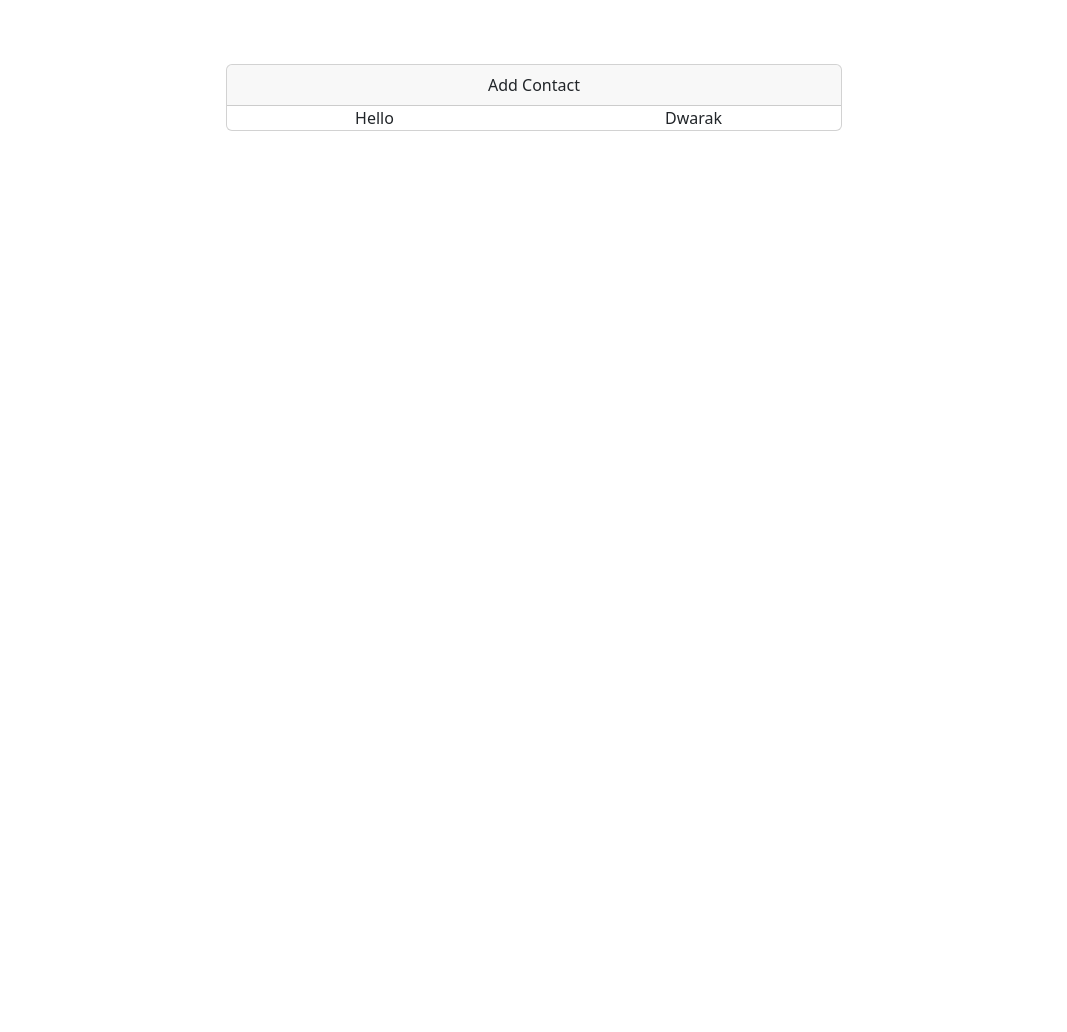
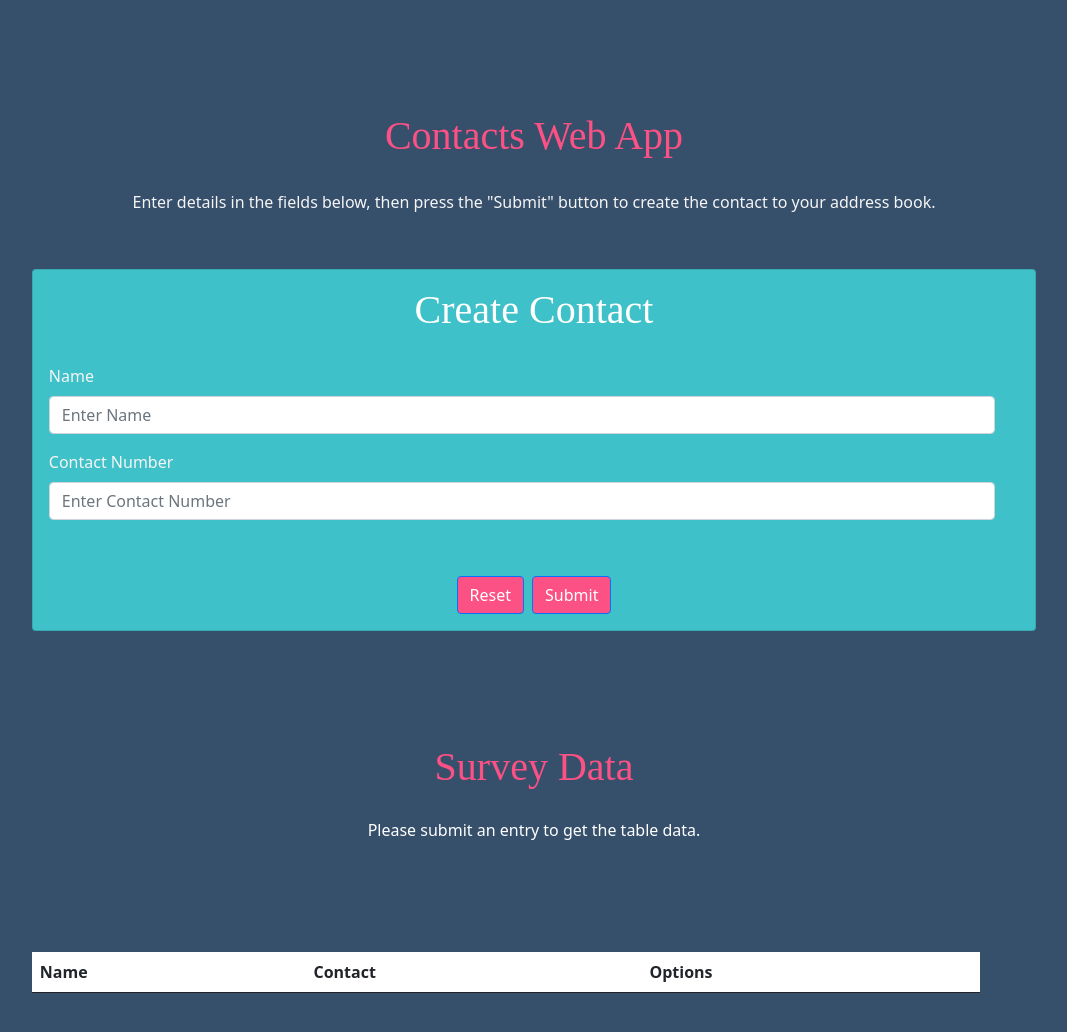
Before and after one commit to DwarakanathAkkala/ContactsWebApp, a plain HTML site: page index.html in a window 1280 px wide. Shown: the whole page, without its empty margins (106-1173 px from the left). Before the commit the page ends 800 px from the top, so only its background shows below. Drawn offline with nearby package versions, Linux system fonts and the light colour scheme; a web font is replaced by a local one.

Commit message:
Contact Form
Add, Delete Operations

```diff
--- a/index.html
+++ b/index.html
@@ -2,28 +2,21 @@
 <html lang="en">
 <head>
     <meta charset="UTF-8">
+    <meta http-equiv="X-UA-Compatible" content="IE=edge">
     <meta name="viewport" content="width=device-width, initial-scale=1.0">
-    <title>Contacts</title>
-    <link href="https://cdn.jsdelivr.net/npm/bootstrap@5.3.2/dist/css/bootstrap.min.css" rel="stylesheet" integrity="sha384-T3c6CoIi6uLrA9TneNEoa7RxnatzjcDSCmG1MXxSR1GAsXEV/Dwwykc2MPK8M2HN" crossorigin="anonymous">
-    <link href="index.css" rel="stylesheet">
+    <title>Food Choice Form</title>
+    <link rel="icon" href="form-icon copy.png">
+    <link href="https://cdn.jsdelivr.net/npm/bootstrap@5.0.2/dist/css/bootstrap.min.css" rel="stylesheet" integrity="sha384-EVSTQN3/azprG1Anm3QDgpJLIm9Nao0Yz1ztcQTwFspd3yD65VohhpuuCOmLASjC" crossorigin="anonymous">
+    <link href="style.css" rel="stylesheet">
+
+    <!--Google Fonts-->
+    <link rel="preconnect" href="https://fonts.googleapis.com">
+    <link rel="preconnect" href="https://fonts.gstatic.com" crossorigin>
+    <link href="https://fonts.googleapis.com/css2?family=Fascinate&display=swap" rel="stylesheet">
+    <link rel="stylesheet" href="https://cdnjs.cloudflare.com/ajax/libs/font-awesome/4.7.0/css/font-awesome.min.css">
 </head>
 <body>
-    <main>
-        <div class="container justify-content-md-center col-6 text-center">
-            <div class="card">
-                <div class="card-header">Add Contact</div>
-                <form action="" class="row ">
-                    <div class="col">
-                        Hello
-                    </div>
-
-                    <div class="col">
-                        Dwarak
-                    </div>
-                </form>
-            </div>
-        </div>
-    </main>
-    <script src="https://cdn.jsdelivr.net/npm/bootstrap@5.3.2/dist/js/bootstrap.bundle.min.js" integrity="sha384-C6RzsynM9kWDrMNeT87bh95OGNyZPhcTNXj1NW7RuBCsyN/o0jlpcV8Qyq46cDfL" crossorigin="anonymous"></script>
+    <script src="script.js"></script>
+    <script src="https://cdn.jsdelivr.net/npm/bootstrap@5.0.2/dist/js/bootstrap.bundle.min.js" integrity="sha384-MrcW6ZMFYlzcLA8Nl+NtUVF0sA7MsXsP1UyJoMp4YLEuNSfAP+JcXn/tWtIaxVXM" crossorigin="anonymous"></script>
 </body>
 </html>
--- /dev/null
+++ b/script.js
@@ -0,0 +1,202 @@
+var container = document.createElement("div");
+container.setAttribute("class", "container");
+container.innerHTML = `
+    <h1 id="title" class="text-center">Contacts Web App</h1>
+    <p id="description" class="text-center">Enter details in the fields below, then press the "Submit" button to create the contact to your address book.</p>
+
+    <div class="card">
+        <div class="card-body">
+            <form id="form" class="mb-4 row" novalidate>
+                <h1 class="form-header">Create Contact</h1>
+                <div class="mb-3 row">
+                    <div class="col-md-12 form-group">
+                        <label for="name" class="mb-2">Name</label>
+                        <input id="name" class="form-control" name="name" type="text" required placeholder="Enter Name" required>
+                        <div class="invalid-feedback">Please Enter Valid Name</div>
+                    </div>
+
+
+                </div>
+
+                <div class="mb-3 row">
+                    <div class="col-md-12 form-group">
+                        <label for="number" class="mb-2 form-check-label">Contact Number</label>
+                        <input id="number" class="form-control" name="number" type="number" placeholder="Enter Contact Number" required>
+                        <div class="invalid-feedback">Please Enter Valid Contact Number</div>
+                    </div>
+                </div>
+
+                </div>
+
+                <div class="d-grid gap-2 mb-3 d-md-flex justify-content-md-center">
+                    <button class="btn btn-primary" id="resetBtn" type="reset" onclick=reset()>Reset</button>
+                    <button class="btn btn-primary" id="submit" type="button" onclick=formSubmit(event)>Submit</button>
+                </div>
+
+            </form>
+        </div>
+    </div>
+
+    <h1>Survey Data</h1>
+    <h6 id="tableDescription">Please submit an entry to get the table data.</h6>
+    <div class="table-responsive-lg" id="tableContainer">
+        <table class="table table-hover">
+            <thead>
+                <tr>
+                    <th>Name</th>
+                    <th>Contact</th>
+                    <th>Options</th>
+                </tr>
+            </thead>
+            <tbody id="surveyEntries">
+
+            </tbody>
+        </table>
+    </div>
+
+    <!--Invalid Toast-->
+    <div class="toast-container position-fixed top-50 end-0" style="z-index: 11">
+      <div id="invalidToast" class="toast hide" role="alert" aria-live="assertive" aria-atomic="true">
+        <div class="toast-header">
+          <strong class="me-auto">Oops :-(</strong>
+          <button type="button" class="btn-close" data-bs-dismiss="toast" aria-label="Close"></button>
+        </div>
+        <div class="toast-body bg-danger text-white">
+          Please fill the required fields.
+        </div>
+      </div>
+    </div>
+
+
+    <!--Valid Toast-->
+    <div class="toast-container position-fixed top-50 end-0" style="z-index: 11">
+      <div id="validToast" class="toast hide" role="alert" aria-live="assertive" aria-atomic="true">
+        <div class="toast-header">
+          <strong class="me-auto">Hurray :-)</strong>
+          <button type="button" class="btn-close" data-bs-dismiss="toast" aria-label="Close"></button>
+        </div>
+        <div class="toast-body bg-success text-white">
+          Your opinion is recorded successfully.
+        </div>
+      </div>
+    </div>
+
+    <!--Delete Alert Toast-->
+    <div class="toast-container position-fixed top-50 start-50 translate-middle" style="z-index: 11">
+      <div id="deleteToast" class="toast hide" role="alert" aria-live="assertive" aria-atomic="true">
+        <div class="toast-header">
+          <strong class="me-auto">This will delete your valuable contact :-)</strong>
+          <button type="button" class="btn-close" data-bs-dismiss="toast" aria-label="Close"></button>
+        </div>
+        <div class="d-grid gap-2 mb-3 d-md-flex mt-2 justify-content-md-center">
+            <button class="btn btn-warning" id="deleteBtn" type="reset" onclick=deleteContact(number) data-bs-dismiss="toast">Delete</button>
+            <button type="btn btn-primary" class="btn btn-secondary btn-sm" data-bs-dismiss="toast">Close</button>
+        </div>
+      </div>
+    </div>
+`;
+
+
+// Add Created DOM to HTML
+document.body.append(container);
+
+var surveyEntries = document.getElementById("surveyEntries");
+
+window.onload = (event) => {
+    document.getElementById("tableContainer").style.display = "block";
+    getData();
+};
+
+// Target Form Element
+const contactForm = document.getElementById("form");
+
+function formSubmit() {
+
+
+    // Activate Bootstrap Validations
+    contactForm.classList.add("was-validated");
+
+    // Create Bootstrap Toast Trigger
+    var invalidElement = document.getElementById("invalidToast");
+    var invalidToast = new bootstrap.Toast(invalidElement, {
+        delay: 3000
+    });
+
+    // Get Survey Form Input Data
+    const formData = new FormData(contactForm);
+    const formDataObj = Object.fromEntries(formData.entries());
+
+    // Check for invalid form Values
+    if (!contactForm.checkValidity()) {
+        document.getElementById("checkboxOptions").style.display = "none";
+        invalidToast.show(); // Activate Invalid Toast (Error Message)
+        return;
+    }
+
+    // Success Scenario
+    else {
+        document.getElementById("tableContainer").style.display = "block";
+
+        addData(formDataObj); // Add Form data to Table
+        var validElement = document.getElementById("validToast");
+        var validToast = new bootstrap.Toast(validElement, {
+            delay: 3000
+        });
+        validToast.show(); // Activate Valid Toast (Success Message)
+        contactForm.reset(); // Reset Form
+        contactForm.classList.remove("was-validated"); // Remove Bootstrap Validation CSS
+        document.getElementById("tableContainer").scrollIntoView(); // Move to Table
+    }
+};
+
+
+// Function for adding Contact Form Data to Table
+const addData = ((dataObj) => {
+    console.log(dataObj);
+    window.localStorage.setItem(dataObj.name, dataObj.number);
+    getData();
+});
+
+// Function to get data from Local Storage
+const getData = () => {
+    for (let i = 0; i < localStorage.length; i++) {
+        let number = localStorage.key(i);
+        let name = localStorage.getItem(number);
+        surveyEntries.innerHTML += `
+        <tr>
+            <td>${name}</td>
+            <td>${number}</td>
+            <td><button class="btn" id="editBtn" onClick="editContact()"><i class="fa fa-pencil-square" aria-hidden="true"></i></button> &nbsp; &nbsp;
+            <button class="btn" id="deleteBtn" onClick="deleteContactAlert('${number}')"><i class="fa fa-trash" aria-hidden="true"></i></button></td>
+        </tr>`;
+    }
+}
+
+
+function editContact() {
+    console.log("Edit Function");
+}
+
+var numberToBeDeleted;
+
+function deleteContactAlert(value) {
+    console.log('Value', value);
+    var deleteElement = document.getElementById("deleteToast");
+    var deleteToast = new bootstrap.Toast(deleteElement, {
+        delay: 10000
+    });
+    deleteToast.show();
+
+    numberToBeDeleted = value;
+}
+
+
+function deleteContact() {
+    window.localStorage.removeItem(numberToBeDeleted);
+    //getData();
+    location.reload();
+}
+
+function reset() {
+    contactForm.reset();
+}
--- /dev/null
+++ b/style.css
@@ -0,0 +1,96 @@
+
+
+/* Backgrounds */
+body {
+    background-color: #364F6B;
+}
+
+.card {
+    margin: 5%;
+    background-color: #3FC1C9;
+}
+
+p, label {
+    color: #F5F5F5;
+}
+
+table {
+    background-color: white;
+}
+
+/* Headings */
+h1 {
+    color: #FC5185;
+    text-align: center;
+    margin-top: 10%;
+    margin-bottom: 30px;
+    font-family: headerFont;
+}
+
+.form-header{color: white;}
+
+#tableDescription {
+    color: white;
+    text-align: center;
+    margin-bottom: 10%;
+}
+
+button {
+    background-color: #FC5185 !important;
+}
+
+#reset:hover {
+    background-color: red !important;
+}
+
+#submit:hover {
+    background-color: lightgreen !important;
+}
+
+/* Validations */
+.invalid-feedback{
+    color: black;
+}
+
+.invalid-checkbox {
+    color: black;
+    display: none;
+}
+
+.form-check-input:valid~.form-check-label{
+    color: white !important;
+}
+
+.was-validated  {
+    color: black;
+}
+
+/* Table CSS */
+#tableContainer {
+    display: none;
+    margin: 0 10% 5% 5%;
+}
+
+tbody tr {
+    background-color: #769FCD;
+}
+
+tr:nth-child(even) {
+    background-color: #B9D7EA;
+}
+
+/* Chrome, Safari, Edge, Opera */
+input::-webkit-outer-spin-button,
+input::-webkit-inner-spin-button {
+  -webkit-appearance: none;
+  margin: 0;
+}
+
+/* Firefox */
+input[type=number] {
+  -moz-appearance: textfield;
+}
+
+#editBtn {
+    background-color: white !important;
+}
```
